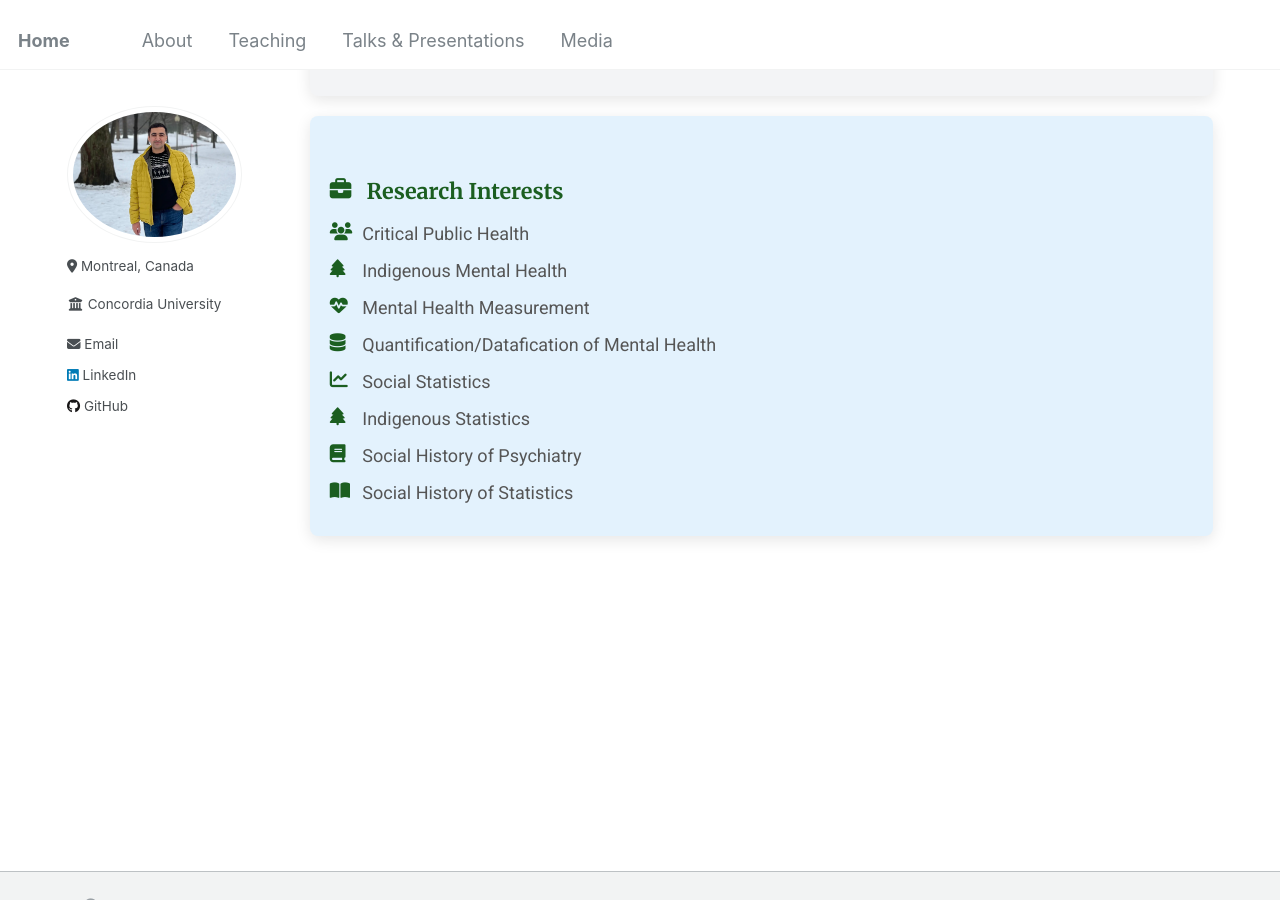
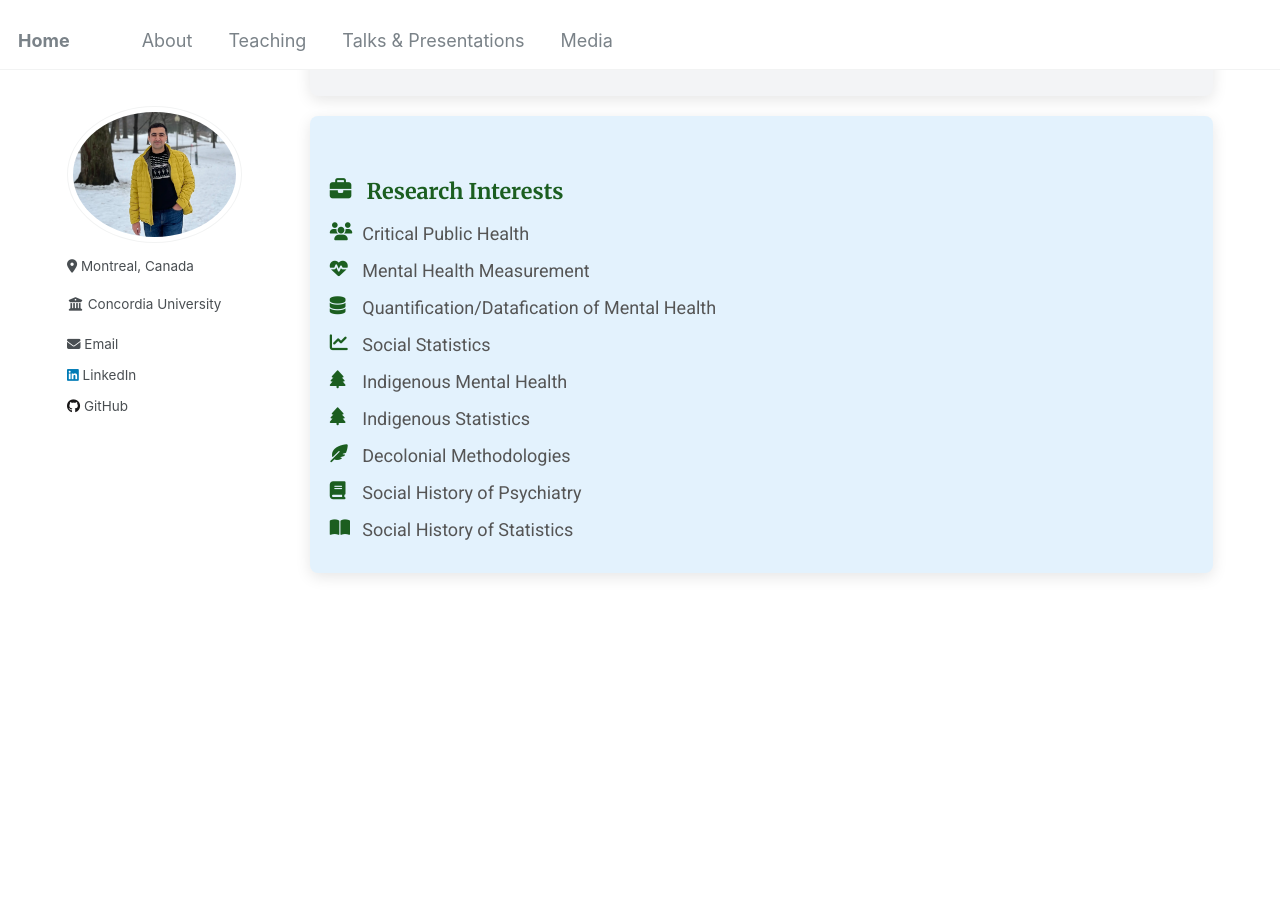
Before and after one commit to Mohsnmonji/mohsnmonji.github.io, a Jekyll site: the page built from about-me.md, in a window 1280 px wide and 900 px high, scrolled down 681 px. Built offline with Jekyll 4.4.1, drawn with Linux system fonts in a browser that asks for light colours.

Commit message:
Update about-me.md

```diff
--- a/about-me.md
+++ b/about-me.md
@@ -127,11 +127,12 @@ author_profile: true
   <h3><i class="fas fa-briefcase icon"></i> Research Interests</h3>
   <ul>
     <li><i class="fas fa-users icon"></i> Critical Public Health</li>
-    <li><i class="fas fa-tree icon"></i> Indigenous Mental Health</li>
     <li><i class="fas fa-heartbeat icon"></i> Mental Health Measurement</li>
     <li><i class="fas fa-database icon"></i> Quantification/Datafication of Mental Health</li>
     <li><i class="fas fa-chart-line icon"></i> Social Statistics</li>
+    <li><i class="fas fa-tree icon"></i> Indigenous Mental Health</li>
     <li><i class="fas fa-tree icon"></i> Indigenous Statistics</li>
+    <li><i class="fas fa-feather-alt icon"></i> Decolonial Methodologies</li>
     <li><i class="fas fa-book icon"></i> Social History of Psychiatry</li>
     <li><i class="fas fa-book-open icon"></i> Social History of Statistics</li>
   </ul>
```
